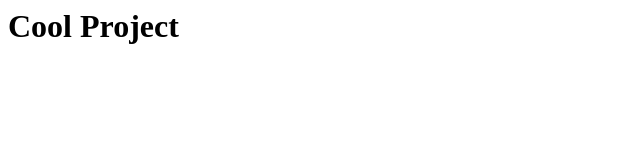
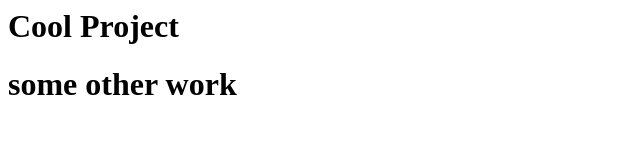
Before and after one commit to rbrahul2020/gitLearn, a plain HTML site: page index.html in a window 1280 px wide. Shown: the whole page, without its empty margins (0-640 px from the left). Drawn offline with Linux system fonts and the light colour scheme.

Commit message:
second commit

```diff
--- a/index.html
+++ b/index.html
@@ -2,5 +2,6 @@
     <head></head>
     <body>
         <h1>Cool Project</h1>
+        <h1>some other work</h1>
     </body>
 </html>
```
